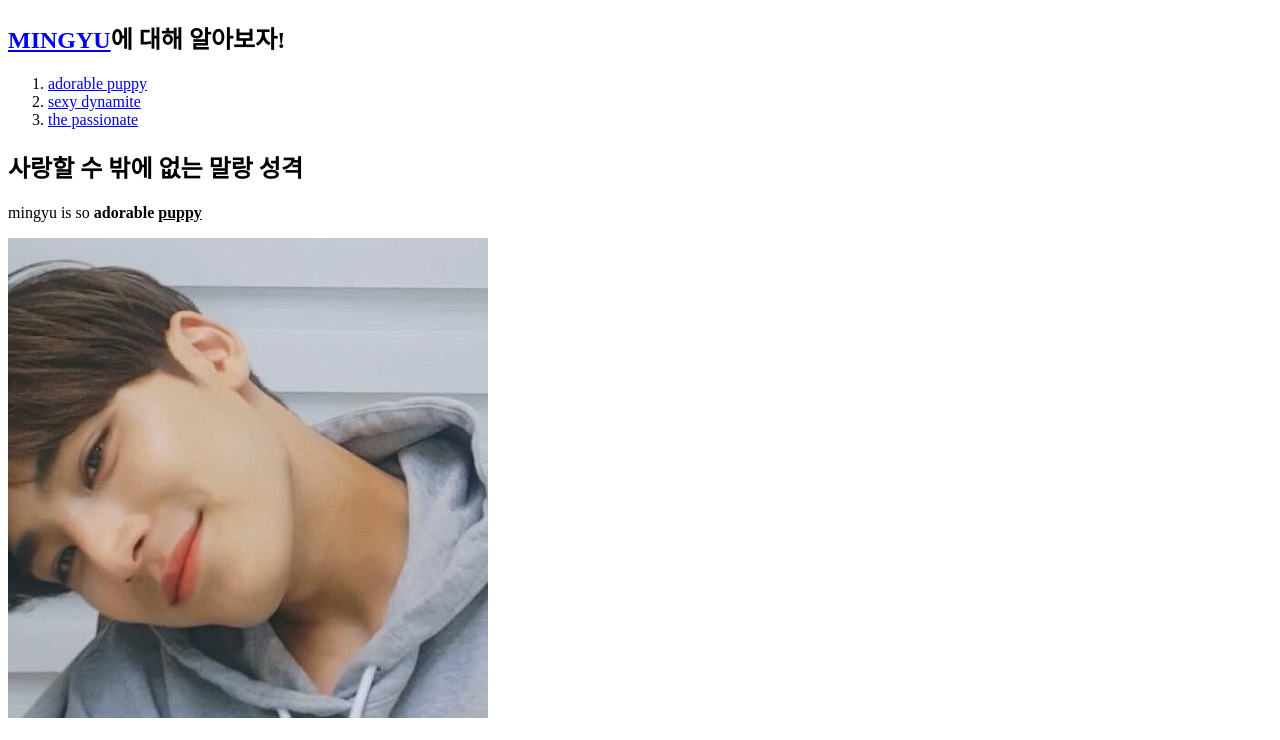
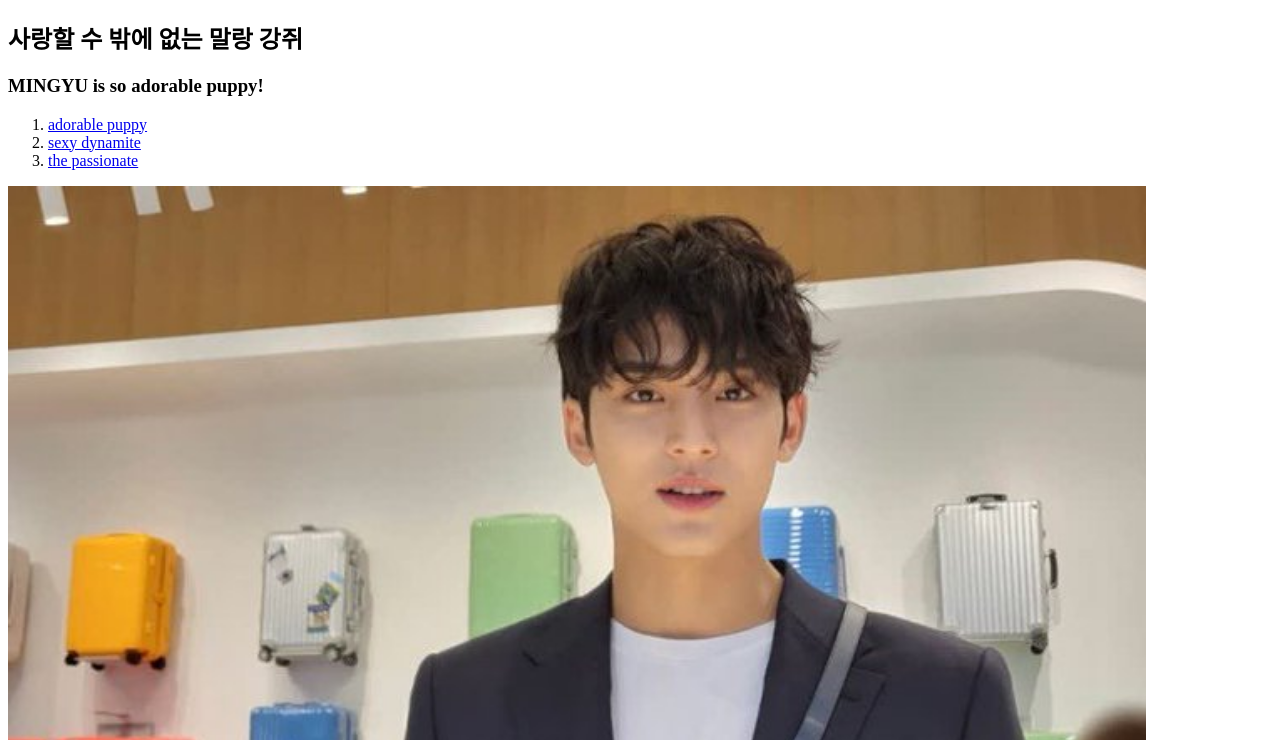
Before and after one commit to kombi17/test1, a plain HTML site: page cute.html in a window 1280 px wide. Shown: the part 60-800 px from the top of the page. Drawn offline with Linux system fonts and the light colour scheme.

Commit message:
Add files via upload

```diff
--- a/cute.html
+++ b/cute.html
@@ -3,18 +3,22 @@
 <head>
   <title>SEVENTEEN 9TH MINGYU</title>
   <meta charset="utf-8" />
+  <link rel="stylesheet" href="style.css">
 </head>
 <body>
   <h1><a href="index.html">SEVENTEEN 9th MINGYU</a></h1>
-    <h2><a href="https://www.instagram.com/min9yu_k/" target="_blank" title="mingyu instagram">MINGYU</a>에 대해 알아보자!</h2>
+    <h2>사랑할 수 밖에 없는 말랑 강쥐</h2>
+      <h3>MINGYU is so adorable puppy!</h3>
+  <div id="photo">
     <ol>
       <li><a href="cute.html">adorable puppy</a></li>
       <li><a href="sexy.html">sexy dynamite</a></li>
       <li><a href="passionate.html">the passionate</a></li>
     </ol>
-<h2>사랑할 수 밖에 없는 말랑 성격</h2>
-  mingyu is so <strong>adorable <u>puppy</u></strong>
+    <div>
       <p style="margin-top:10px;">
-    </p><img src="unnamed.jpg">
+      </p><img src="cute.jpg" width=90%>
+    </div>
+  </div>
 </body>
 </html>
```
Also changed, not shown: index.html (+13 -5 lines), passionate.html (+8 -4 lines), sexy.html (+8 -4 lines), cute.jpg (added). Lines whose indentation alone changed are shown as unchanged.
